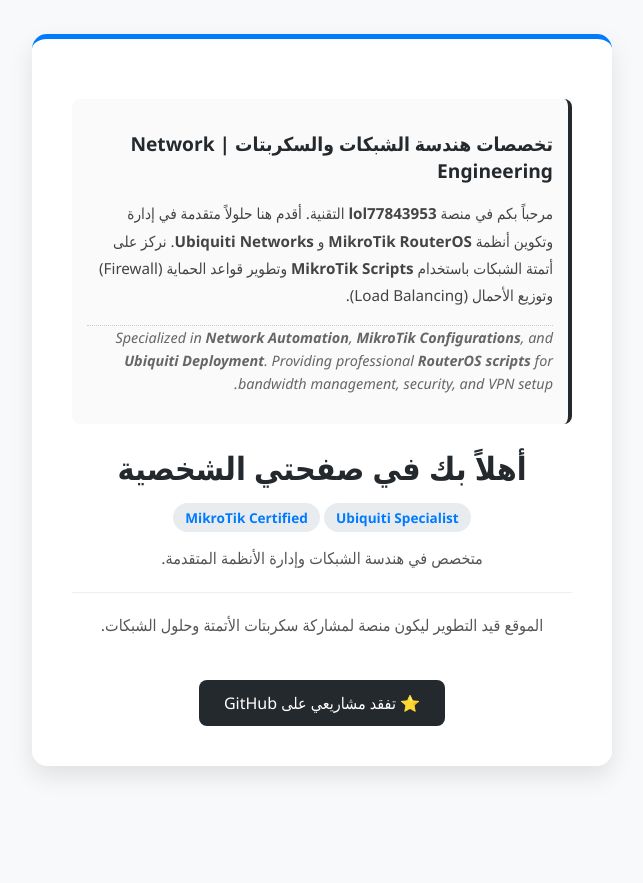
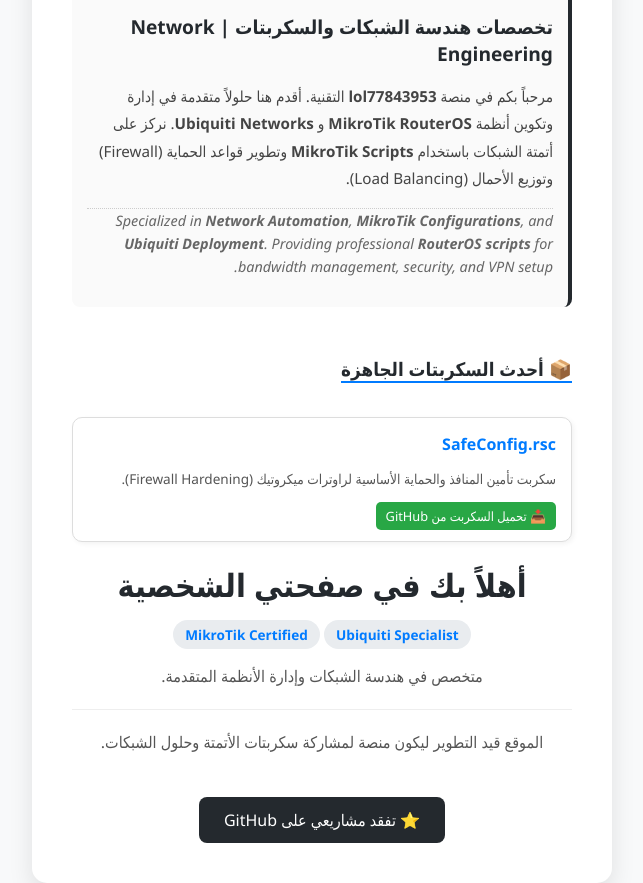
Before and after one commit to lol77843953/lol77843953.github.io, a plain HTML site: page index.html in a window 1280 px wide. Shown: the whole page, without its empty margins (318-961 px from the left). Before the commit the page ends 800 px from the top, so only its background shows below. Drawn offline with Linux system fonts and the light colour scheme.

Commit message:
Update index.html

```diff
--- a/index.html
+++ b/index.html
@@ -74,6 +74,18 @@
         Providing professional <strong>RouterOS scripts</strong> for bandwidth management, security, and VPN setup.
     </p>
 </section>
+        <section style="margin-top: 30px; text-align: right;">
+    <h3 style="color: #24292e; border-bottom: 2px solid #007bff; display: inline-block; pb: 5px;">📦 أحدث السكربتات الجاهزة</h3>
+
+    <div style="background: #fff; border: 1px solid #ddd; padding: 15px; border-radius: 10px; margin-top: 15px; box-shadow: 2px 2px 5px rgba(0,0,0,0.05);">
+        <h4 style="margin: 0; color: #007bff;">SafeConfig.rsc</h4>
+        <p style="font-size: 0.85em; color: #555;">سكربت تأمين المنافذ والحماية الأساسية لراوترات ميكروتيك (Firewall Hardening).</p>
+        <a href="https://github.com/lol77843953/lol77843953.github.io/blob/main/SafeConfig.rsc"
+           style="font-size: 0.8em; color: white; background: #28a745; padding: 5px 10px; text-decoration: none; border-radius: 5px;">
+           📥 تحميل السكربت من GitHub
+        </a>
+    </div>
+</section>
         <h1>أهلاً بك في صفحتي الشخصية</h1>
         <p>
             <span class="tag">MikroTik Certified</span>
```
